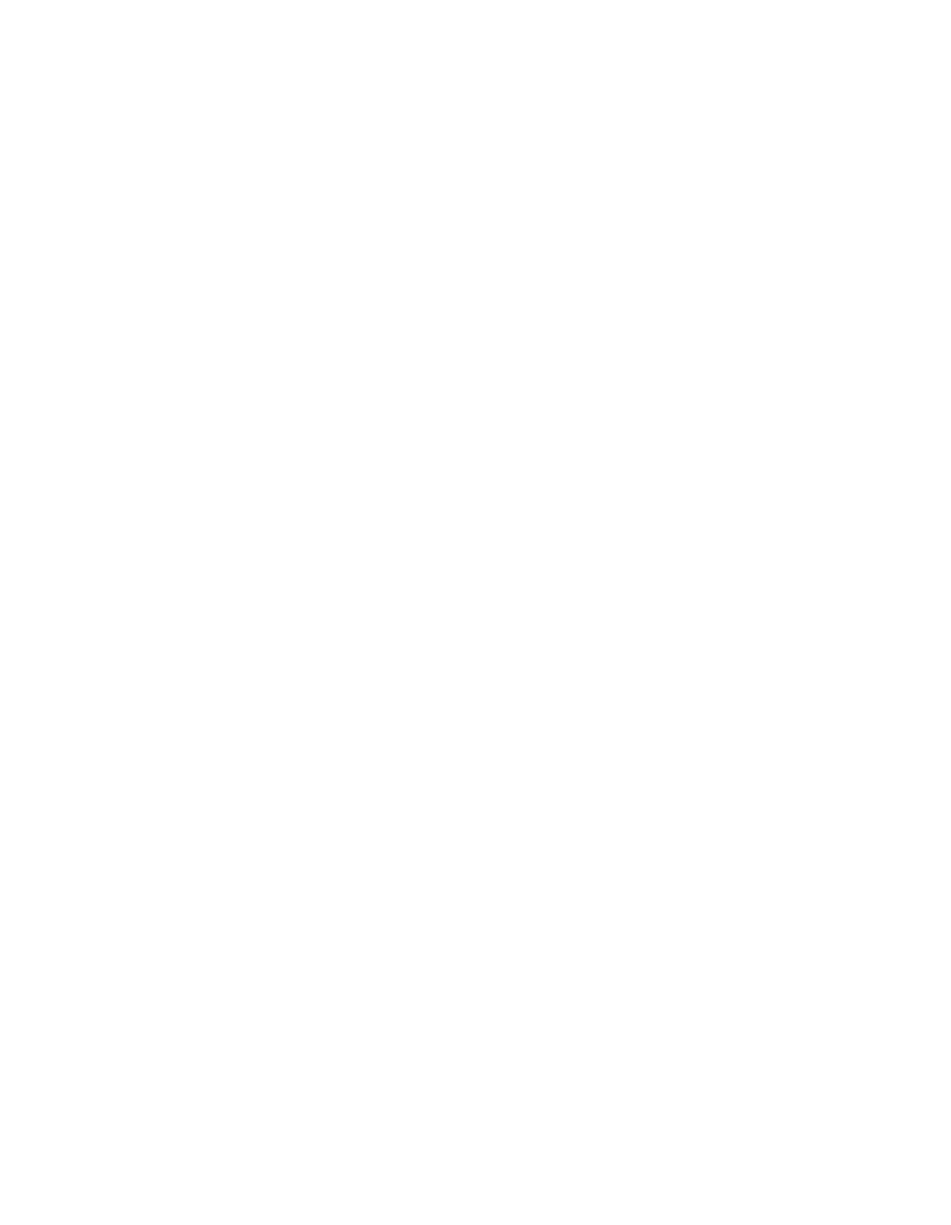
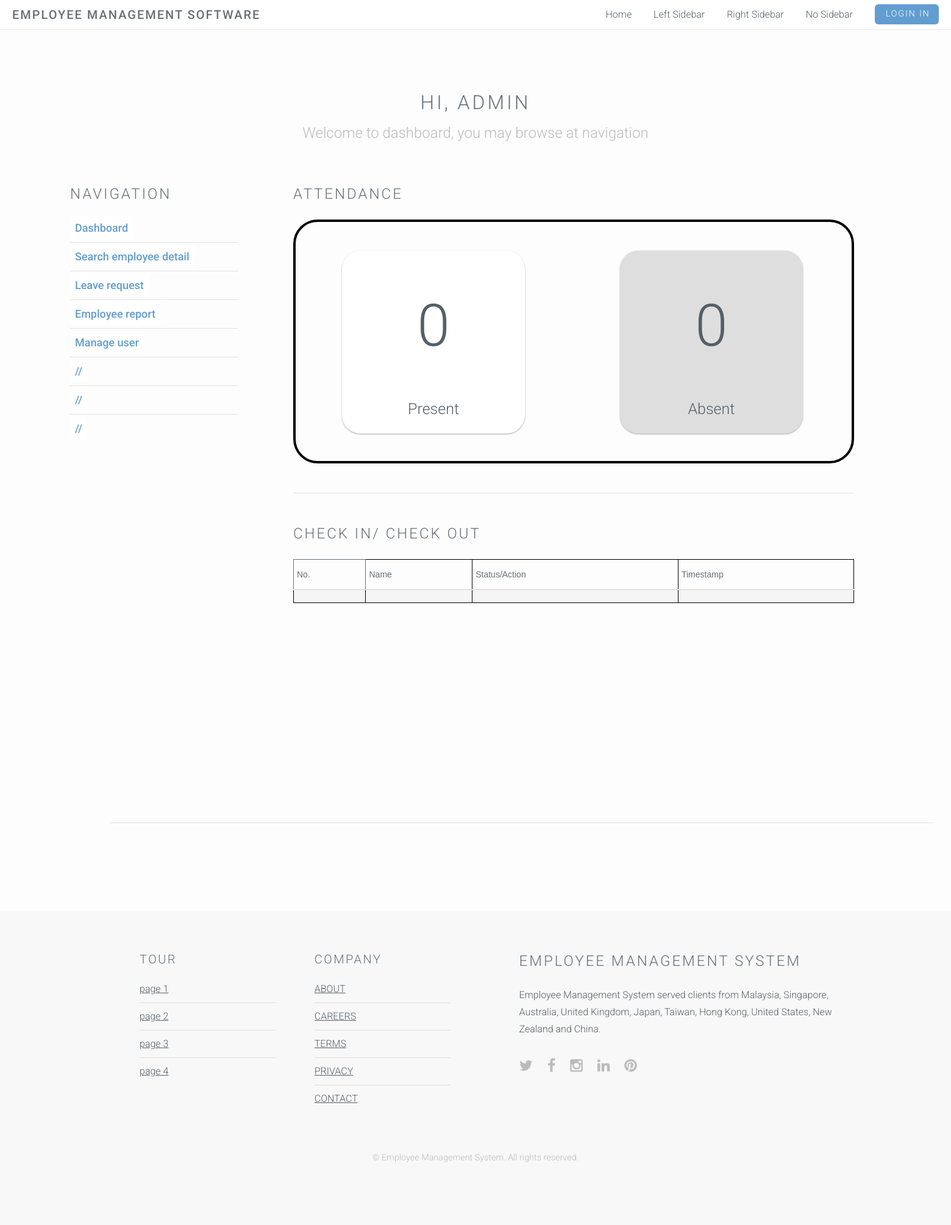
Before and after one commit to lingxiao14122/employee-management-system, a PHP site: page /website-source-code/admin-dashboard.php in a window 1560 px wide. Before the commit the page is empty. Shown: the whole page at 61% size. Before the commit the page ends 800 px from the top, so only its background shows below. Run offline with PHP 8.4, Linux system fonts and the light colour scheme; lists and menus that the app fills with data are empty.

Commit message:
admin-dashboard done
next should be admin-search-employee-detail

```diff
--- a/website-source-code/admin-dashboard.php
+++ b/website-source-code/admin-dashboard.php
@@ -0,0 +1,237 @@
+<!DOCTYPE html>
+<!--
+	Ion by TEMPLATED
+	templated.co @templatedco
+	Released for free under the Creative Commons Attribution 3.0 license (templated.co/license)
+-->
+<html>
+
+<head>
+    <title>Left Sidebar - Ion by TEMPLATED</title>
+    <meta http-equiv="content-type" content="text/html; charset=utf-8" />
+    <meta name="description" content="" />
+    <meta name="keywords" content="" />
+    <!--[if lte IE 8]><script src="js/html5shiv.js"></script><![endif]-->
+    <script src="js/jquery.min.js"></script>
+    <script src="js/skel.min.js"></script>
+    <script src="js/skel-layers.min.js"></script>
+    <script src="js/init.js"></script>
+    <noscript>
+        <link rel="stylesheet" href="css/skel.css" />
+        <link rel="stylesheet" href="css/style.css" />
+        <link rel="stylesheet" href="css/style-xlarge.css" />
+    </noscript>
+
+    <!--CSS CSS CSS CSS CSS CSS CSS CSS CSS CSS CSS -->
+    <style>
+        .navigation-admin a:link {
+            text-decoration: none;
+
+            background-color: rgb(255, 255, 255);
+            padding: 8px;
+        }
+
+        .navigation-admin a:hover,
+        a:active {
+            background-color: rgb(219, 219, 219);
+            border-radius: 5px;
+            color: black;
+        }
+
+        .attendance {
+            border: black;
+            border-style: solid;
+            border-radius: 40px;
+            border-width: 4px;
+            height: 25em;
+        }
+
+        .attendance-card {
+
+            border-radius: 30px;
+            display: inline-block;
+            height: 300px;
+            margin: 1rem;
+            position: relative;
+            width: 300px;
+            box-shadow: 0 1px 3px rgba(0, 0, 0, 0.12), 0 1px 2px rgba(0, 0, 0, 0.24);
+            transition: all 0.3s cubic-bezier(0.25, 0.8, 0.25, 1);
+            margin: 47px 76px;
+        }
+
+        .attendance-card:hover {
+            box-shadow: 0 14px 28px rgba(0, 0, 0, 0.25), 0 10px 10px rgba(0, 0, 0, 0.22);
+        }
+
+        .attendance-present {
+            background: white;
+        }
+
+        .attendance-absent {
+            background-color: rgba(0, 0, 0, 0.12);
+        }
+
+        .attendance-text {
+            width: fit-content;
+
+            position: relative;
+            margin: 10px auto;
+
+        }
+
+        .attendance-p {
+            width: fit-content;
+            text-align: center;
+            margin-top: 5px;
+            margin-bottom: 5px;
+            font-size: 25px;
+        }
+
+        .attendance-count {
+            width: fit-content;
+            text-align: center;
+            margin: 109px;
+            font-size: 96px;
+        }
+
+        .tg {
+            border-collapse: collapse;
+            border-spacing: 0;
+        }
+
+        .tg td {
+            border-color: black;
+            border-style: solid;
+            border-width: 1px;
+            font-family: Arial, sans-serif;
+            font-size: 14px;
+            overflow: hidden;
+            padding: 10px 5px;
+            word-break: normal;
+        }
+
+        .tg th {
+            border-color: black;
+            border-style: solid;
+            border-width: 1px;
+            font-family: Arial, sans-serif;
+            font-size: 14px;
+            font-weight: normal;
+            overflow: hidden;
+            padding: 10px 5px;
+            word-break: normal;
+        }
+
+        .tg .tg-0pky {
+            border-color: inherit;
+            text-align: left;
+            vertical-align: top
+        }
+
+        .attendance-table-div {
+
+
+            border-width: 4px;
+            height: 25em;
+        }
+    </style>
+</head>
+
+<body id="top">
+
+    <?php include("navbar_top.php") ?>
+
+    <!-- Main -->
+    <section id="main" class="wrapper style1">
+        <header class="major">
+            <h2>Hi, admin</h2>
+            <p>Welcome to dashboard, you may browse at navigation</p>
+        </header>
+        <div class="container">
+            <div class="container-admin-dashboard">
+                <div class="row-admin-dashboard">
+                    <div class="navigation-admin-dashboard">
+
+                        <section>
+                            <h2>Navigation</h2>
+                            <ul class="alt navigation-admin">
+                                <li><a href="#">Dashboard</a></li>
+                                <li><a href="#">Search employee detail</a></li>
+                                <li><a href="#">Leave request</a></li>
+                                <li><a href="#">Employee report</a></li>
+                                <li><a href="#">Manage user</a></li>
+                                <li><a href="#">//</a></li>
+                                <li><a href="#">//</a></li>
+                                <li><a href="#">//</a></li>
+                            </ul>
+                        </section>
+                    </div>
+
+                    <div class="8u skel-cell-important">
+                        <section>
+                            <h2>Attendance</h2>
+                            <!--The two white and grey attendance card main div-->
+                            <div class="attendance">
+                                <!--White card-->
+                                <div class="attendance-card attendance-present">
+                                    <div class="attendance-text">
+                                        <p class=" attendance-count">0</p>
+                                    </div>
+                                    <div class="attendance-text">
+                                        <p class="attendance-p ">Present</p>
+                                    </div>
+                                </div>
+                                <!--Grey card-->
+                                <div class="attendance-card attendance-absent">
+                                    <div class="attendance-text">
+                                        <p class=" attendance-count">0</p>
+                                    </div>
+                                    <div class="attendance-text">
+                                        <p class="attendance-p ">Absent</p>
+                                    </div>
+                                </div>
+                            </div>
+                            <hr />
+                            <h2>Check In/ Check Out</h2>
+
+                            <div class="attendance-table-div">
+                                <table class="tg">
+                                    <thead>
+                                        <tr>
+                                            <th class="tg-0pky">No.</th>
+                                            <th class="tg-0lax">Name</th>
+                                            <th class="tg-0lax">Status/Action</th>
+                                            <th class="tg-0lax">Timestamp</th>
+                                        </tr>
+                                    </thead>
+                                    <tbody>
+                                        <tr>
+                                            <td class="tg-0lax"></td>
+                                            <td class="tg-0lax"></td>
+                                            <td class="tg-0lax"></td>
+                                            <td class="tg-0lax"></td>
+                                        </tr>
+                                    </tbody>
+                                </table>
+                            </div>
+
+
+                        </section>
+                    </div>
+                </div>
+
+                <hr class="major" />
+            </div>
+        </div>
+
+
+
+    </section>
+
+    <?php include("footer.php") ?>
+
+
+
+</body>
+
+</html>
```
Also changed, not shown: website-source-code/testing-dashboard.php (+63 -23 lines).
